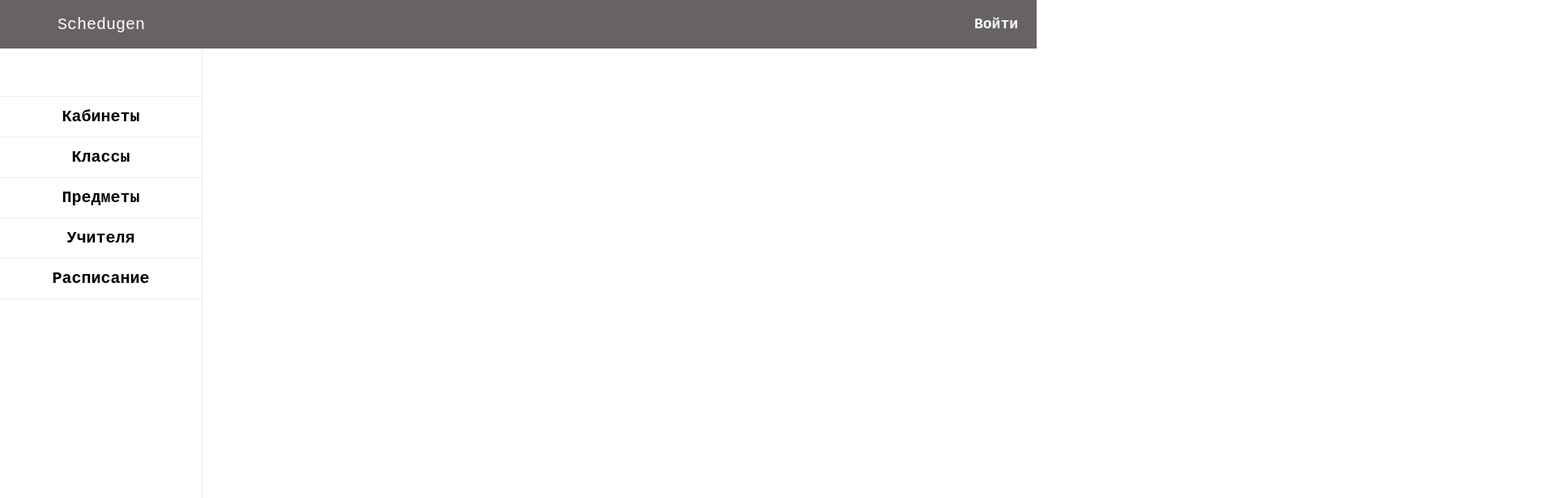
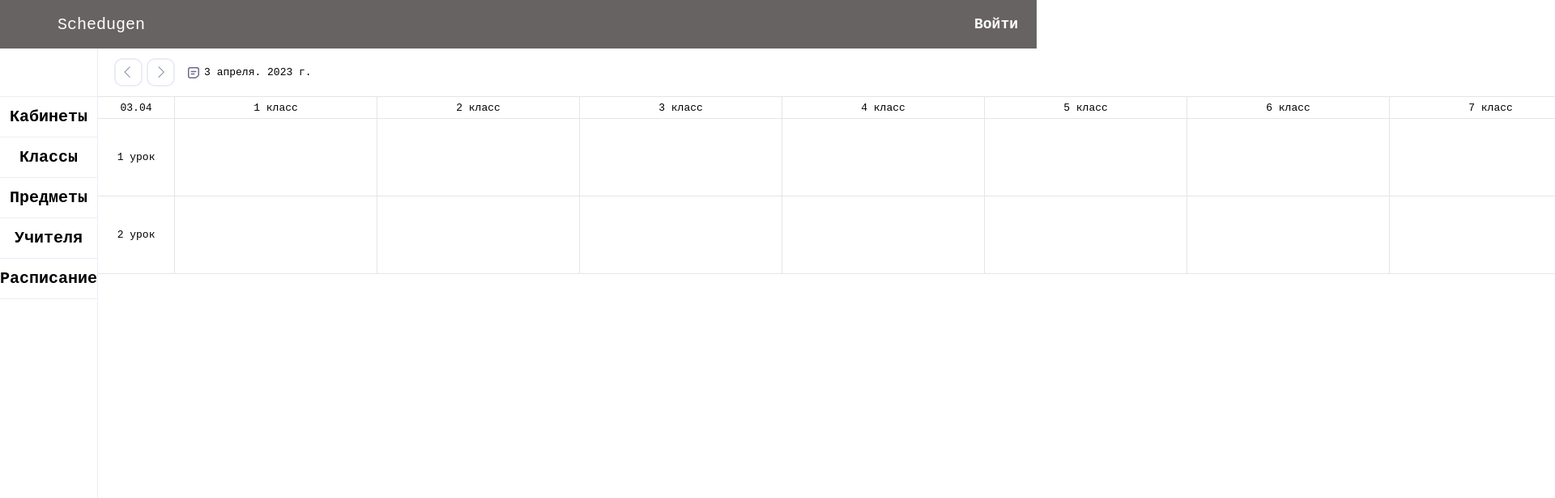
Before and after one commit to SayWas/SchedugenFront, a Vue app: page /schedule in a window 1280 px wide. Shown: the top 616 px of the page at 81% size, 1920 px wide, since content can reach past the window. Built offline with nearby package versions, Linux system fonts and the light colour scheme.

Commit message:
added gitignore file

```diff
--- a/src/components/Schedule.vue
+++ b/src/components/Schedule.vue
@@ -1,13 +1,90 @@
 <template>
+    <div class="table">
+        <div class="table-content table-header border-bottom">
+            <div class="date f-center">
+                {{ date }}
+            </div>
+            <div v-for="cl in classes" :key="cl.id" class="schedule-field f-center">
+                {{ cl.name }}
+            </div>
+        </div>
+        <div v-for="lesson in lessons" :key="lesson.id" class="table-content table-row border-bottom">
+            <div class="date lesson-number sticky-left f-center">
+                {{ lesson.id }} урок
+            </div>
+            <div v-for="cl in classes" :key="cl.id" class="schedule-field f-center">
 
+            </div>
+        </div>
+    </div>
 </template>
 
 <script>
+import CheckBoxIcon from "@/components/icons/CheckBoxIcon.vue";
+import CheckBoxCheckedIcon from "@/components/icons/CheckBoxCheckedIcon.vue";
+
 export default {
-    name: "Schedule"
+    name: "Schedule",
+    components: {CheckBoxCheckedIcon, CheckBoxIcon},
+    props: {
+        date: {
+            type: String,
+            required: true
+        },
+        classes: {
+            type: Array,
+            required: true
+        },
+        lessons: {
+            type: Array,
+            required: true
+        }
+    }
 }
 </script>
 
 <style scoped>
+.table {
+    /*width: 85vw;*/
+    flex: 1;
+    overflow-x: auto;
+}
 
+.table-content {
+    display: grid;
+    grid-auto-flow: column;
+    width: fit-content;
+}
+
+.table-header {
+    height: 27px;
+}
+
+.f-center {
+    display: flex;
+    justify-content: center;
+    align-items: center;
+}
+
+.table .date {
+    width: 95px;
+    border-right: 1px solid #e5e5e5;
+}
+
+.table .lesson-number {
+    height: 95px;
+}
+
+.table .schedule-field {
+    width: 250px;
+    border-right: 1px solid #e5e5e5;
+}
+
+.table .number {
+    width: 30px;
+}
+
+.border-bottom {
+    border-bottom: 1px solid #e5e5e5;
+}
 </style>
--- a/src/components/Table.vue
+++ b/src/components/Table.vue
@@ -36,7 +36,6 @@ export default {
 </script>
 
 <style scoped>
-
 .table-content {
     display: grid;
     grid-auto-flow: column;
--- a/src/components/ToolbarSchedule.vue
+++ b/src/components/ToolbarSchedule.vue
@@ -1,13 +1,110 @@
 <template>
-
+    <div class="toolbar">
+        <div class="toolbar-content">
+            <div class="block">
+                <div class="arrows-box">
+                    <div class="arrow-box">
+                        <LeftArrowIcon/>
+                    </div>
+                    <div class="arrow-box">
+                        <RightArrowIcon/>
+                    </div>
+                </div>
+                <div class="date-box">
+                    <DateIcon class="date"/>
+                    3 апреля. 2023 г.
+                </div>
+            </div>
+            <div class="block">
+                <div class="button filter-button">Фильтр</div>
+                <div class="button generate-button">Составить</div>
+            </div>
+        </div>
+    </div>
 </template>
 
 <script>
+import LeftArrowIcon from "@/components/icons/LeftArrowIcon.vue";
+import RightArrowIcon from "@/components/icons/RightArrowIcon.vue";
+import DateIcon from "@/components/icons/DateIcon.vue";
+
 export default {
-    name: "ToolbarSchedule"
+    name: "ToolbarSchedule",
+    components: {DateIcon, RightArrowIcon, LeftArrowIcon},
+    props: {
+
+    }
 }
 </script>
 
 <style scoped>
+.toolbar {
+    flex: 1;
+    border-bottom: 1px solid #e5e5e5;
+    height: 60px;
+}
 
+.toolbar-content {
+    display: flex;
+    height: 100%;
+    justify-content: space-between;
+    align-items: center;
+}
+
+.toolbar .block {
+    display: flex;
+    margin: 20px;
+    justify-content: space-between;
+}
+
+.toolbar .arrows-box {
+    display: flex;
+    justify-content: space-between;
+    width: 75px;
+    transition: 0.1s ease-out;
+}
+
+.toolbar .arrow-box {
+    display: flex;
+    justify-content: center;
+    align-items: center;
+    width: 35px;
+    height: 35px;
+    cursor: pointer;
+    border: solid 2px #E9EDF5;
+    border-radius: 10px;
+}
+
+.toolbar .arrow-box:hover {
+    border: solid 3px #E9EDF5;
+}
+
+.toolbar .arrow-box:active {
+    background-color: #E9EDF5;
+}
+
+.toolbar .date-box {
+    display: flex;
+    align-items: center;
+}
+
+.toolbar .date {
+    margin-left: 15px;
+    margin-right: 5px;
+}
+
+.toolbar .button {
+    text-align: center;
+    font-size: 14px;
+    cursor: pointer;
+    padding: 3px;
+}
+
+.filter-button {
+    margin-right: 20px;
+}
+
+.generate-button {
+    color: #14A011;
+}
 </style>
--- a/src/components/ToolbarTable.vue
+++ b/src/components/ToolbarTable.vue
@@ -10,13 +10,8 @@
 </template>
 
 <script>
-import Modal from "../components/Modal.vue";
-
 export default {
-    name: "Toolbar",
-    components: {
-        Modal
-    },
+    name: "ToolbarTable",
     props: {
         toggleModal: {
             type: Function,
@@ -33,7 +28,6 @@ export default {
 <style scoped>
 .toolbar {
     flex: 1;
-    background-color: #f5f5f5;
     border-bottom: 1px solid #e5e5e5;
     height: 60px;
 }
--- a/src/components/icons/DateIcon.vue
+++ b/src/components/icons/DateIcon.vue
@@ -1,13 +1,7 @@
 <template>
-$END$
+    <svg width="16" height="16" viewBox="0 0 16 16" fill="none" xmlns="http://www.w3.org/2000/svg">
+        <path d="M1.75 12C1.75 13.2426 2.75736 14.25 4 14.25H10.2485C10.5513 14.25 10.8438 14.1401 11.0717 13.9407L13.8231 11.5332C14.0944 11.2958 14.25 10.9529 14.25 10.5925V4C14.25 2.75736 13.2426 1.75 12 1.75H4C2.75736 1.75 1.75 2.75736 1.75 4V12Z" stroke="#6B6A8B" stroke-width="1.5"/>
+        <path d="M5.25 6.5H10.75" stroke="#6B6A8B" stroke-width="1.5" stroke-linecap="round"/>
+        <path d="M5.25 9.5H8.75" stroke="#6B6A8B" stroke-width="1.5" stroke-linecap="round"/>
+    </svg>
 </template>
-
-<script>
-export default {
-name: "DateIcon"
-}
-</script>
-
-<style scoped>
-
-</style>
--- a/src/views/CabinetsView.vue
+++ b/src/views/CabinetsView.vue
@@ -1,6 +1,6 @@
 <template>
     <div class="page-content">
-        <Toolbar :modal-title="modalTitle" :toggle-modal="addButtonClick" :modal-apply-click="modalApplyClick" :delete-button-click="deleteButtonClick"/>
+        <Toolbar :toggle-modal="addButtonClick" :delete-button-click="deleteButtonClick"/>
         <Table class="table" :select-all-click="selectAllClick" :is-check-box-selected="isCheckBoxSelected">
             <template #table-header-content>
                 <div class="table-name table-header-name f-center">
@@ -37,7 +37,7 @@
 </template>
 
 <script>
-import Toolbar from "@/components/Toolbar.vue";
+import Toolbar from "@/components/ToolbarTable.vue";
 import Table from "@/components/Table.vue";
 import TableItem from "@/components/TableItem.vue";
 import Modal from "@/components/Modal.vue";
--- a/src/views/ClassesView.vue
+++ b/src/views/ClassesView.vue
@@ -1,6 +1,6 @@
 <template>
     <div class="page-content">
-        <Toolbar :modal-title="modalTitle" :toggle-modal="addButtonClick" :modal-apply-click="modalApplyClick" :delete-button-click="deleteButtonClick"/>
+        <Toolbar :toggle-modal="addButtonClick" :delete-button-click="deleteButtonClick"/>
         <Table class="table" :select-all-click="selectAllClick" :is-check-box-selected="isCheckBoxSelected">
             <template #table-header-content>
                 <div class="table-name table-header-name f-center">
@@ -37,7 +37,7 @@
 </template>
 
 <script>
-import Toolbar from "@/components/Toolbar.vue";
+import Toolbar from "@/components/ToolbarTable.vue";
 import Table from "@/components/Table.vue";
 import TableItem from "@/components/TableItem.vue";
 import Modal from "@/components/Modal.vue";
--- a/src/views/ScheduleView.vue
+++ b/src/views/ScheduleView.vue
@@ -1,13 +1,84 @@
 <template>
-
+    <div class="page-content">
+        <Toolbar :toggle-modal="addButtonClick" :delete-button-click="deleteButtonClick"/>
+        <Schedule :date="date" :classes="classes" :lessons="lessons"/>
+    </div>
 </template>
 
 <script>
+import Toolbar from "@/components/ToolbarSchedule.vue";
+import Schedule from "@/components/Schedule.vue";
+
 export default {
-    name: "ScheduleView"
+    name: "ScheduleView",
+    components: {Schedule, Toolbar},
+    data() {
+        return {
+            date: "03.04",
+            classes: [
+                {
+                    id: 1,
+                    name: "1 класс"
+                },
+                {
+                    id: 2,
+                    name: "2 класс"
+                },
+                {
+                    id: 3,
+                    name: "3 класс"
+                },
+                {
+                    id: 4,
+                    name: "4 класс"
+                },
+                {
+                    id: 5,
+                    name: "5 класс"
+                },
+                {
+                    id: 6,
+                    name: "6 класс"
+                },
+                {
+                    id: 7,
+                    name: "7 класс"
+                }, {
+                    id: 8,
+                    name: "8 класс"
+                },
+                {
+                    id: 9,
+                    name: "9 класс"
+                },
+                {
+                    id: 10,
+                    name: "10 класс"
+                },
+                {
+                    id: 11,
+                    name: "11 класс"
+                },
+                {
+                    id: 12,
+                    name: "12 класс"
+                }
+            ],
+            lessons: [
+                {
+                    id: 1
+                },
+                {
+                    id: 2
+                }
+            ]
+        }
+    }
 }
 </script>
 
 <style scoped>
-
+.page-content {
+    flex: 1;
+}
 </style>
--- a/src/views/SubjectsView.vue
+++ b/src/views/SubjectsView.vue
@@ -1,6 +1,6 @@
 <template>
     <div class="page-content">
-        <Toolbar :modal-title="modalTitle" :toggle-modal="addButtonClick" :modal-apply-click="modalApplyClick" :delete-button-click="deleteButtonClick"/>
+        <Toolbar :toggle-modal="addButtonClick" :delete-button-click="deleteButtonClick"/>
         <Table class="table" :select-all-click="selectAllClick" :is-check-box-selected="isCheckBoxSelected">
             <template #table-header-content>
                 <div class="table-name table-header-name f-center">
@@ -58,7 +58,7 @@
 <script>
 import Table from "@/components/Table.vue";
 import TableItem from "@/components/TableItem.vue";
-import Toolbar from "@/components/Toolbar.vue";
+import Toolbar from "@/components/ToolbarTable.vue";
 import Modal from "@/components/Modal.vue";
 
 export default {
--- a/src/views/TeachersView.vue
+++ b/src/views/TeachersView.vue
@@ -1,6 +1,6 @@
 <template>
     <div class="page-content">
-        <Toolbar :modal-title="modalTitle" :toggle-modal="addButtonClick" :modal-apply-click="modalApplyClick" :delete-button-click="deleteButtonClick"/>
+        <Toolbar :toggle-modal="addButtonClick" :delete-button-click="deleteButtonClick"/>
         <Table class="table" :select-all-click="selectAllClick" :is-check-box-selected="isCheckBoxSelected">
             <template #table-header-content>
                 <div class="table-name table-header-name f-center">
@@ -61,7 +61,7 @@
 <script>
 import Table from "@/components/Table.vue";
 import TableItem from "@/components/TableItem.vue";
-import Toolbar from "@/components/Toolbar.vue";
+import Toolbar from "@/components/ToolbarTable.vue";
 import Modal from "@/components/Modal.vue";
 
 export default {
```
Also changed, not shown: 2 other files (tests, documents, lock files or other folders).
